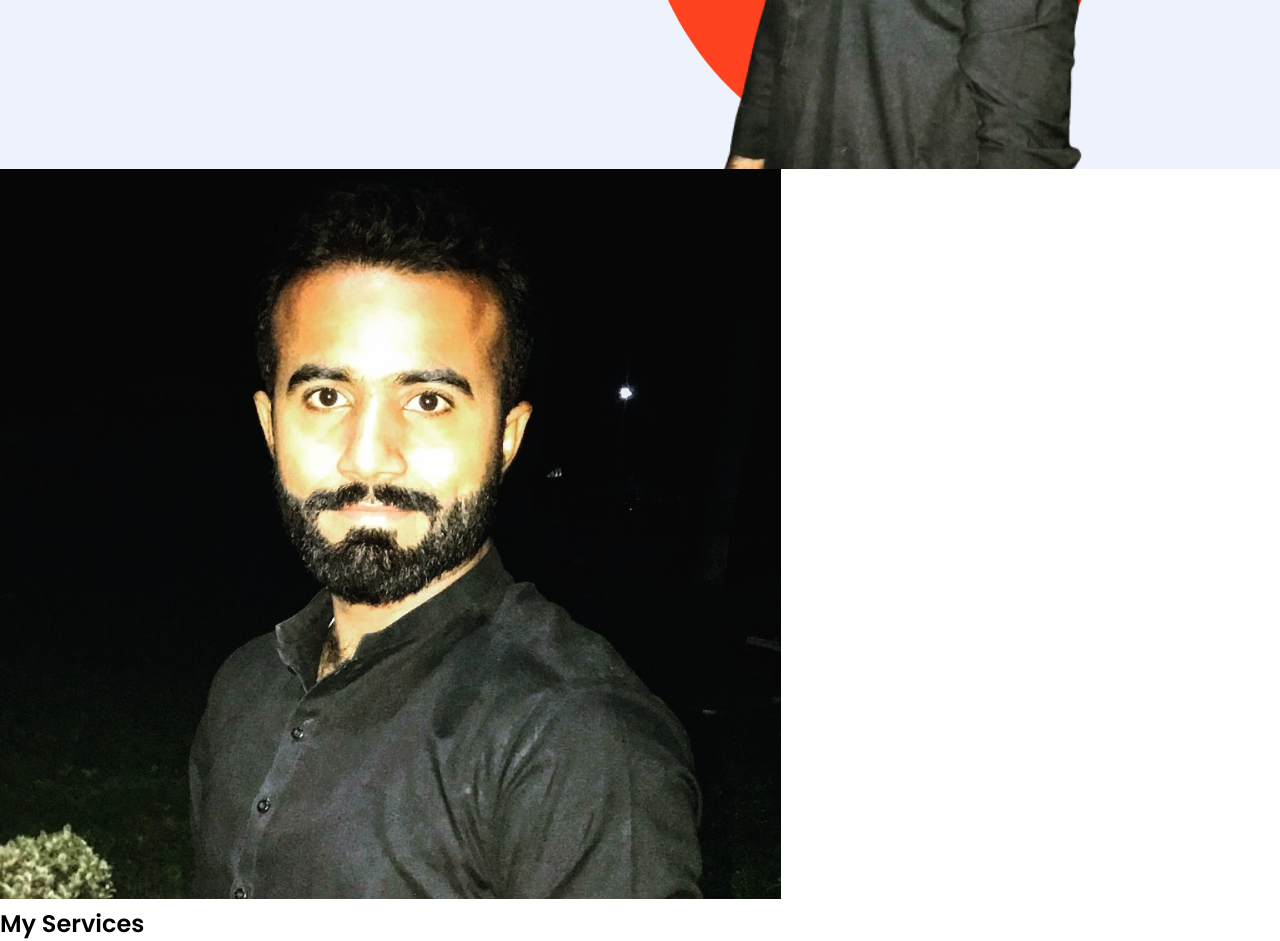
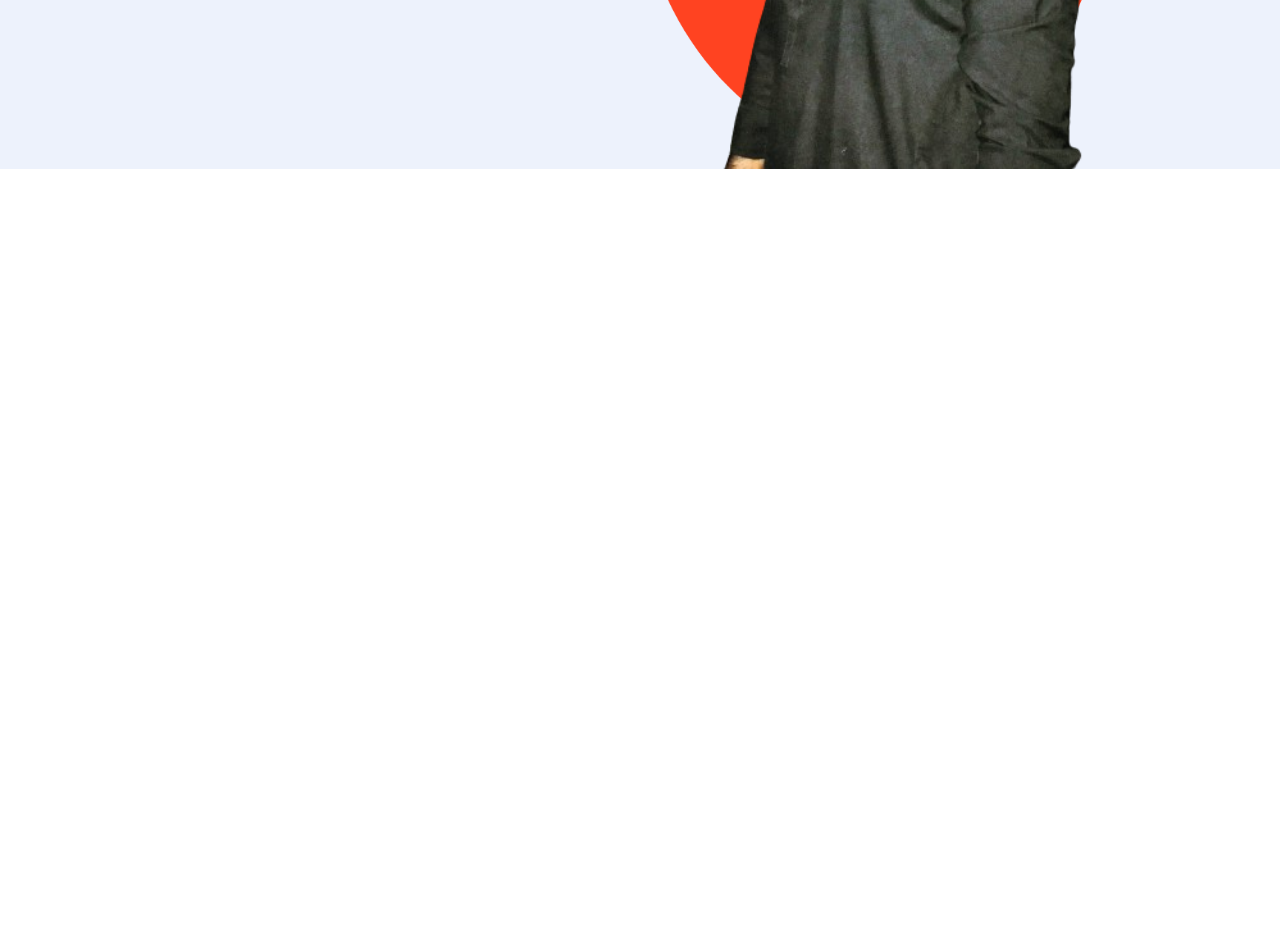
Before and after one commit to Star-div/Landing-Page-With-light-and-Dark-theme, a plain HTML site: page index.html in a window 1280 px wide. Shown: the part 631-1572 px from the top of the page. After the commit the page ends 800 px from the top, so only its background shows below. Drawn offline with Linux system fonts and the light colour scheme.

Commit message:
Update index.html

```diff
--- a/index.html
+++ b/index.html
@@ -52,21 +52,7 @@
       </div>
     </div>
 
-    <div id="about">
-      <div class="imgabout">
-        <img src="imgs/pb.jpg" alt="">
 
-      </div>
-      <div class="infoabout">
-
-      </div>
-
-    </div>
-    <div id="services">
-      <h2>My Services</h2>
-
-
-    </div>
     <script>
       var icon = document.getElementById("icon");
       icon.onclick = function () {
```
